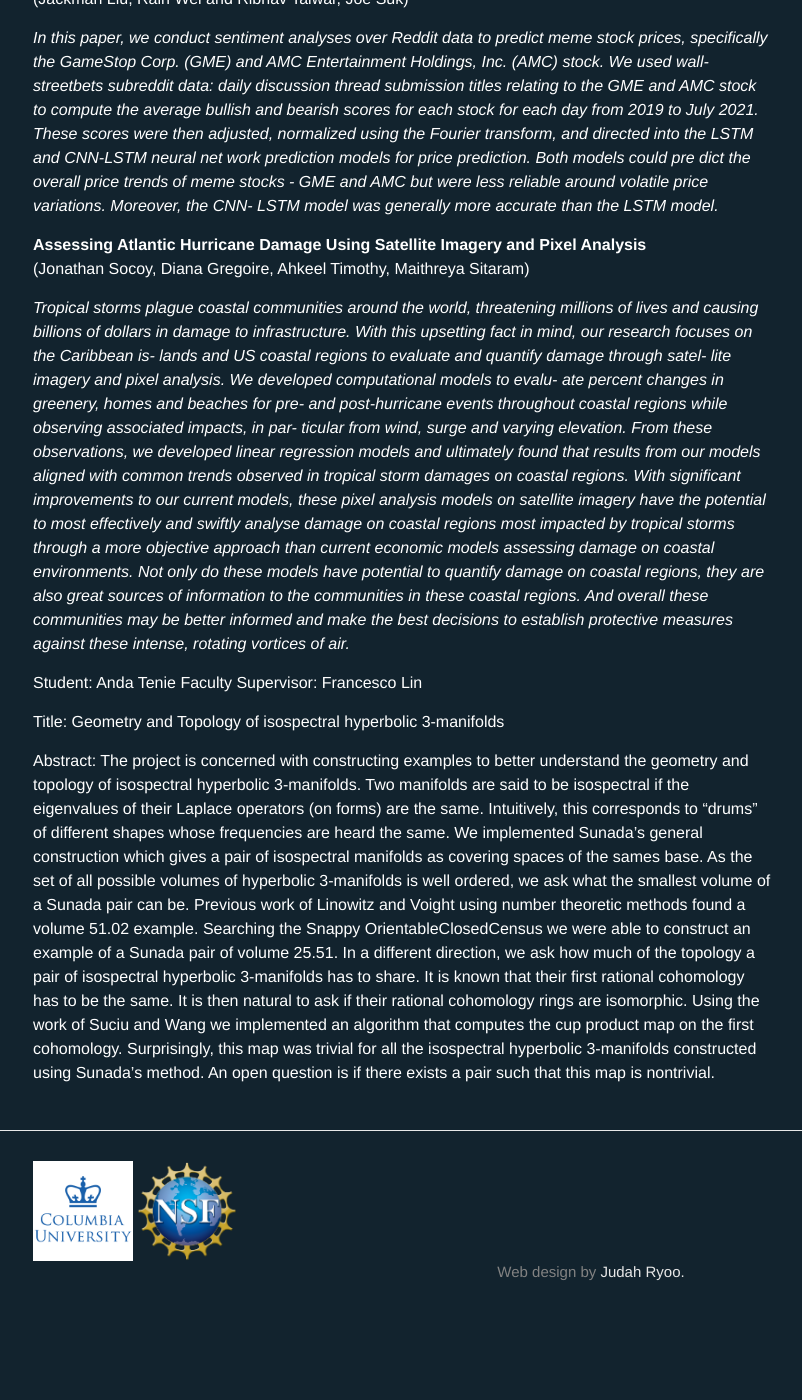
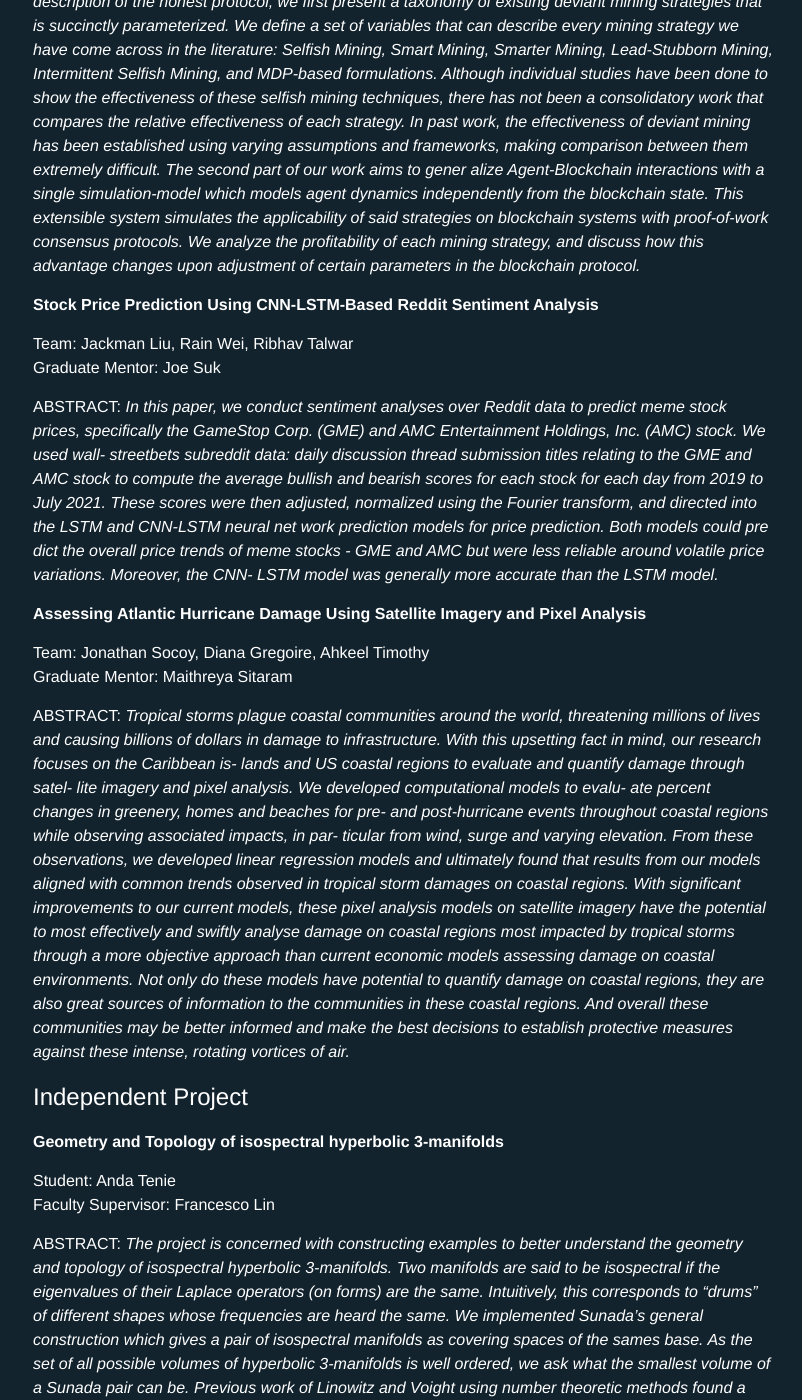
Before and after one commit to ColumbiaUndergradMathModeling/Home, a Jekyll site: the page built from pages/sums/su21.md, in a window 1280 px wide and 1400 px high, scrolled down 2945 px. Shown: the whole window, without its empty margins (237-1039 px from the left). Built offline with Jekyll 4.4.1, drawn with Linux system fonts in a browser that asks for light colours; before the commit the page ends 4289 px from its top, so only the background shows below that; some of the changed text lies outside the part shown.

Commit message:
outline, small corrections

```diff
--- a/pages/sums/su21.md
+++ b/pages/sums/su21.md
@@ -53,19 +53,26 @@ We consider a sequence of random planar maps embedded in the unit square defined
 We analyze the set of $\alpha$-thick points, which are points in the square at which the sequence of random planar maps is asymptotically "$\alpha$-concentrated".  A Euclidean-typical point is $p$-thick, so the set of points with thickness $\alpha$ has measure zero for each $\alpha \neq p$. Our main result computes the a.s. Hausdorff dimension of the set of $\alpha$-thick points, which gives a finer description of the size of the set that distinguishes between different values of $\alpha$.*
 
 #### **Constructing an estimator of FBM under noise**
-Team: David Chen, Wangdong Jia, Bryce Joseph Monier, Shiyang Shen
-Project Lead: Carsten Chong
-Graduate TA: Christian Serio
+Team: David Chen, Wangdong Jia, Bryce Joseph Monier, Shiyang Shen <br/>
+Project Lead: Carsten Chong <br/>
+Graduate TA: Christian Serio  <br/>
 
-*Fractional Brownian Motion (FBM) is an important generalization of Brownian Motion parameterized by the Hurst index. The Hurst index is a real-valued number H ∈ (0,1) that, informally, characterizes continuous processes that are “rougher” (when H < 1/2) or “smoother” (when H > 1/2) than standard Brownian motion, which is exactly defined by fBM with H = 1/2. In this presentation, we show how one may construct an estimator for an unknown Hurst index H given a single realized path of an fBM whose values are only observed with measurement noise. The main tool to develop this estimator is a theorem considering what quadratic variation-type functionals of these processes would converge to. The proof of this theorem is the main result of this REU project and adapts previously seen techniques such as pre-averaging, truncation and discretization to our current setting. Our results also allow us to derive estimators for H in the presence of stochastic volatility.*
+ABSTRACT: *Fractional Brownian Motion (FBM) is an important generalization of Brownian Motion parameterized by the Hurst index. The Hurst index is a real-valued number H ∈ (0,1) that, informally, characterizes continuous processes that are “rougher” (when H < 1/2) or “smoother” (when H > 1/2) than standard Brownian motion, which is exactly defined by fBM with H = 1/2. In this presentation, we show how one may construct an estimator for an unknown Hurst index H given a single realized path of an fBM whose values are only observed with measurement noise. The main tool to develop this estimator is a theorem considering what quadratic variation-type functionals of these processes would converge to. The proof of this theorem is the main result of this REU project and adapts previously seen techniques such as pre-averaging, truncation and discretization to our current setting. Our results also allow us to derive estimators for H in the presence of stochastic volatility.*
 
+#### Title: TBA
+Team: Nicholas Gaston Molina, Siddharth Mehr Mane, Erdem Baha Topbas, Zhenfeng Tu <br/>
+Project Lead: Konstantin Matestski <br/>
+Graduate TA: Hindy Drillick <br/>
+
+ABSTRACT: *TBA*
 
 ## CSUREMM:
 
-**Traders in a Strange Land: Agent-based discrete-event market simulation of the Figgie card game** <br/>
-(Anthony Ozerov, Steven DiSilvio, Yu (Anna) Luo, mentor: Alejandra Lima)
+#### **Traders in a Strange Land: Agent-based discrete-event market simulation of the Figgie card game**
+Team: Anthony Ozerov, Steven DiSilvio, Yu (Anna) Luo <br/>
+Graduate Mentor: Alejandra Lima <br/>
 
-*Figgie is a card game that approximates open-outcry commodities trading. We design strategies for
+ABSTRACT: *Figgie is a card game that approximates open-outcry commodities trading. We design strategies for
 Figgie and study their performance and the resulting market behavior. To do this, we develop a flexible
 agent-based discrete-event market simulation in which agents operating under our strategies can play
 Figgie. Our simulation builds upon previous work by simulating latencies between agents and the market
@@ -80,10 +87,11 @@ more robust chartist strategy could be successful in Figgie. We further develop
 for statistically comparing strategies in a zero-sum game. Our results demonstrate the wide-ranging
 applicability of agent-based discrete-event simulations in studying markets.*
 
-**Accounting for Disruptions in the Structural Connectome in a Network Diffusion Model for Tau Spread** <br/>
-(Maria Stuebner, Silvia Toderas, Yiqi Wang, Alejandra Lima)
+#### **Accounting for Disruptions in the Structural Connectome in a Network Diffusion Model for Tau Spread**
+Team: Maria Stuebner, Silvia Toderas, Yiqi Wang  <br/>
+Graduate Mentor: Alejandra Lima <br/>
 
-*Recent neuropathological studies of Alzheimer’s disease suggest that aggregation
+ABSTRACT: *Recent neuropathological studies of Alzheimer’s disease suggest that aggregation
 of the tau protein spreads across connected neurons in an activity-dependent manner,
 contributing to cognitive decline. While a linear diffusion model based on quantitative
 pathology is widely accepted and used to predict the progression of tau pathology, all
@@ -93,10 +101,11 @@ the spread. To allow for more accurate predictions, we are building onto the exi
 framework by incorporating neuronal loss. This modifies the overall connectome of the
 brain and in turn changes the spread dynamics.*
 
-**A Generalized Multi-Agent Framework To Simulate Deviant Mining Strategies on Bitcoin-like Blockchains** <br/>
-(Ketan Jog, Andrew Magid, Oliver Li, Joe Suk)
+#### **A Generalized Multi-Agent Framework To Simulate Deviant Mining Strategies on Bitcoin-like Blockchains**
+Team: Ketan Jog, Andrew Magid, Oliver Li  <br/>
+Graduate Mentor: Joe Suk <br/>
 
-*A big challenge in evaluating the profitability of deviant mining strategies on bitcoin-like blockchain
+ABSTRACT: *A big challenge in evaluating the profitability of deviant mining strategies on bitcoin-like blockchain
 systems is the lack of a generalized framework that sufficiently describes and simulates each strategy.
 We target this lacuna in blockchain mining literature. Our work is twofold. After a brief description
 of the honest protocol, we first present a taxonomy of existing deviant mining strategies that is
@@ -113,12 +122,11 @@ strategies on blockchain systems with proof-of-work consensus protocols. We anal
 of each mining strategy, and discuss how this advantage changes upon adjustment of certain
 parameters in the blockchain protocol.*
 
-**Stock Price Prediction Using
-CNN-LSTM-Based Reddit Sentiment
-Analysis**<br/>
-(Jackman Liu, Rain Wei and Ribhav Talwar, Joe Suk)
+#### **Stock Price Prediction Using CNN-LSTM-Based Reddit Sentiment Analysis**
+Team: Jackman Liu, Rain Wei, Ribhav Talwar <br/>
+Graduate Mentor: Joe Suk <br/>
 
-*In this paper, we conduct sentiment analyses over Reddit data to
+ABSTRACT: *In this paper, we conduct sentiment analyses over Reddit data to
 predict meme stock prices, specifically the GameStop Corp. (GME)
 and AMC Entertainment Holdings, Inc. (AMC) stock. We used wall-
 streetbets subreddit data: daily discussion thread submission titles
@@ -131,10 +139,11 @@ dict the overall price trends of meme stocks - GME and AMC but
 were less reliable around volatile price variations. Moreover, the CNN-
 LSTM model was generally more accurate than the LSTM model.*
 
-**Assessing Atlantic Hurricane Damage Using Satellite Imagery and Pixel Analysis** <br/>
-(Jonathan Socoy, Diana Gregoire, Ahkeel Timothy, Maithreya Sitaram)
+#### **Assessing Atlantic Hurricane Damage Using Satellite Imagery and Pixel Analysis**
+Team: Jonathan Socoy, Diana Gregoire, Ahkeel Timothy <br/>
+Graduate Mentor: Maithreya Sitaram <br/>
 
-*Tropical storms plague coastal communities around the world, threatening
+ABSTRACT: *Tropical storms plague coastal communities around the world, threatening
 millions of lives and causing billions of dollars in damage to infrastructure.
 With this upsetting fact in mind, our research focuses on the Caribbean is-
 lands and US coastal regions to evaluate and quantify damage through satel-
@@ -156,13 +165,15 @@ against these intense, rotating vortices of air.*
 
 
 
-Student: Anda Tenie
-Faculty Supervisor: Francesco Lin
 
+## Independent Project
 
-Title: Geometry and Topology of isospectral hyperbolic 3-manifolds
+#### **Geometry and Topology of isospectral hyperbolic 3-manifolds**
 
-Abstract: The project is concerned with constructing examples to better understand the geometry and topology of isospectral hyperbolic 3-manifolds. Two manifolds are said to be isospectral if the eigenvalues of their Laplace operators (on forms) are the same. Intuitively, this corresponds to “drums” of different shapes whose frequencies are heard the same.
+Student: Anda Tenie <br/>
+Faculty Supervisor: Francesco Lin <br/>
+
+ABSTRACT: *The project is concerned with constructing examples to better understand the geometry and topology of isospectral hyperbolic 3-manifolds. Two manifolds are said to be isospectral if the eigenvalues of their Laplace operators (on forms) are the same. Intuitively, this corresponds to “drums” of different shapes whose frequencies are heard the same.
 We implemented Sunada's general construction which gives a pair of isospectral manifolds as covering spaces of the sames base.
 As the set of all possible volumes of hyperbolic 3-manifolds is well ordered, we ask what the smallest volume of a Sunada pair can be. Previous work of Linowitz and Voight using number theoretic methods found a volume 51.02 example. Searching the Snappy OrientableClosedCensus we were able to construct an example of a Sunada pair of volume 25.51.
-In a different direction, we ask how much of the topology a pair of isospectral hyperbolic 3-manifolds has to share. It is known that their first rational cohomology has to be the same. It is then natural to ask if their rational cohomology rings are isomorphic. Using the work of Suciu and Wang we implemented an algorithm that computes the cup product map on the first cohomology. Surprisingly, this map was trivial for all the isospectral hyperbolic 3-manifolds constructed using Sunada’s method. An open question is if there exists a pair such that this map is nontrivial.
+In a different direction, we ask how much of the topology a pair of isospectral hyperbolic 3-manifolds has to share. It is known that their first rational cohomology has to be the same. It is then natural to ask if their rational cohomology rings are isomorphic. Using the work of Suciu and Wang we implemented an algorithm that computes the cup product map on the first cohomology. Surprisingly, this map was trivial for all the isospectral hyperbolic 3-manifolds constructed using Sunada’s method. An open question is if there exists a pair such that this map is nontrivial.*
```
